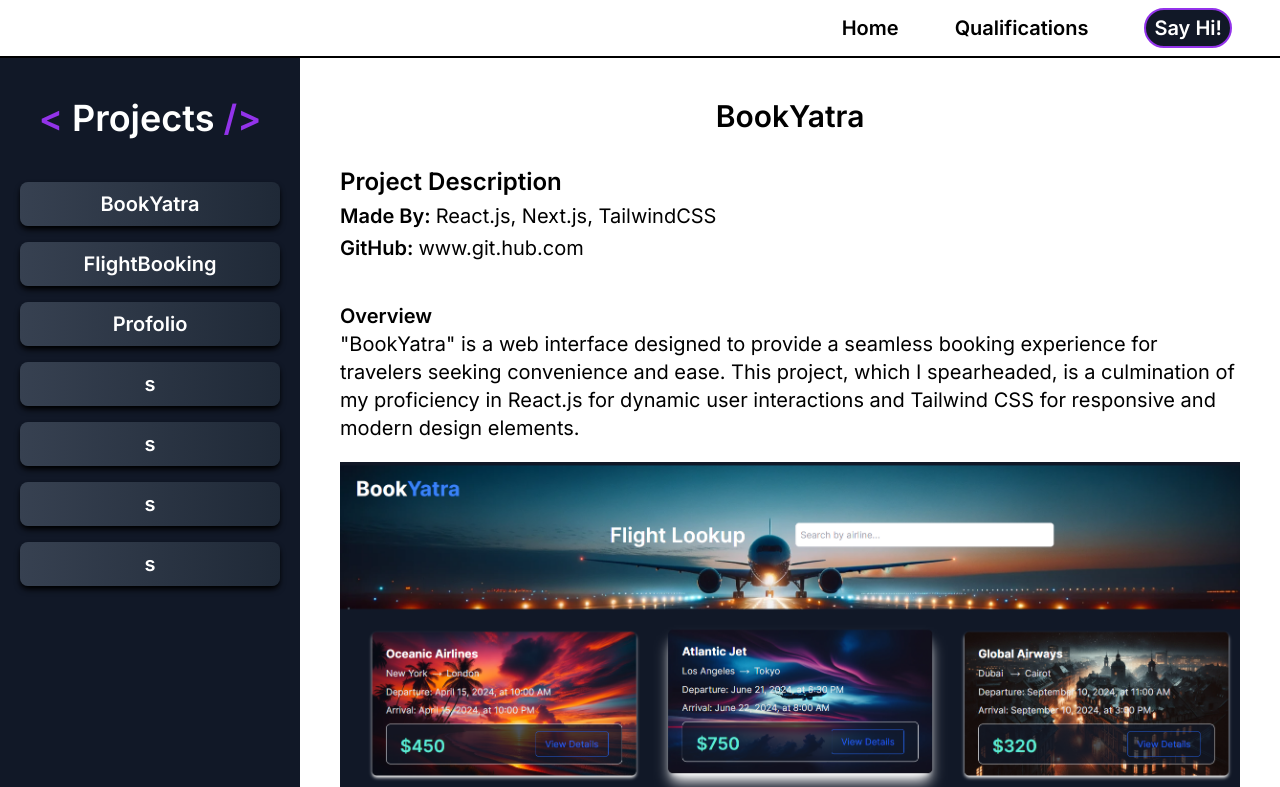
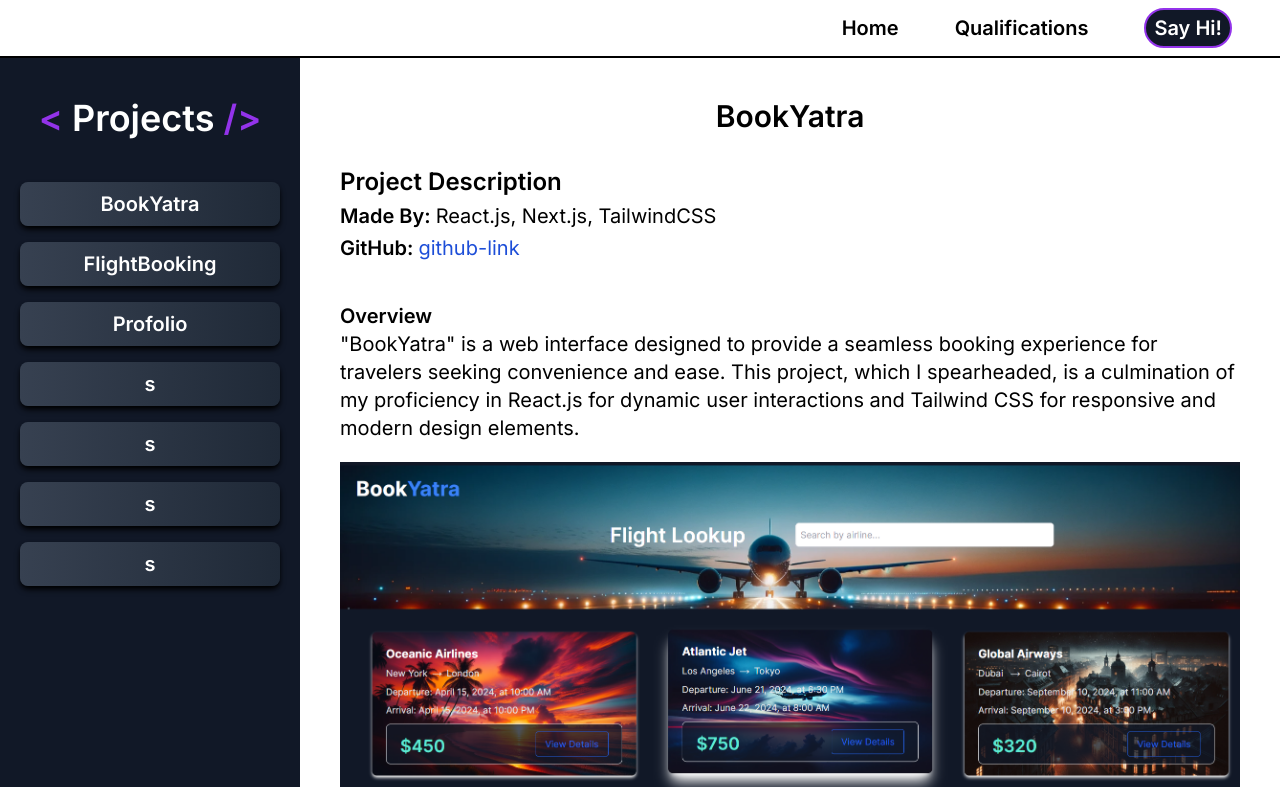
Before and after one commit to SourabhThakur01/protfolio-1, a Next.js app: page /projects in a window 1280 px wide. Shown: the top 787 px of the page. Built offline with nearby package versions, Linux system fonts and the light colour scheme.

Commit message:
add link

```diff
--- a/app/projects/page.js
+++ b/app/projects/page.js
@@ -21,7 +21,7 @@ export default function Home() {
             title: 'BookYatra',
             developmentStack: 'React.js, Next.js, TailwindCSS',
             overview: '"BookYatra" is a web interface designed to provide a seamless booking experience for travelers seeking convenience and ease. This project, which I spearheaded, is a culmination of my proficiency in React.js for dynamic user interactions and Tailwind CSS for responsive and modern design elements.',
-            github: 'www.git.hub.com',
+            github: 'https://github.com/SourabhThakur01/FlightBooking.git',
             img1: './imgs/Bookyatra/flight.png',
             img2: './imgs/Bookyatra/flight2.png',
             img3: './imgs/Bookyatra/user.png',
@@ -95,7 +95,7 @@ export default function Home() {
                         <h2 className="text-3xl font-semibold text-center mb-8">{selectedProject.title}</h2>
                         <h3 className="text-2xl font-semibold mb-1">Project Description</h3>
                         <p className="mb-1"><span className="font-semibold">Made By: </span> <span>{selectedProject.developmentStack}</span></p>
-                        <p className="mb-10"><span className="font-semibold">GitHub: </span> <span>{selectedProject.github}</span></p>
+                        <p className="mb-10"><span className="font-semibold">GitHub: </span> <Link href={selectedProject.github} className="text-blue-700 hover:underline">github-link</Link></p>
                         <p><span className="font-semibold mb-1">Overview</span></p>
                         <p className="mb-5"><span>{selectedProject.overview}</span></p>
                         <img src={selectedProject.img1} alt="BookYatra Screenshot" className="mb-5"/>
```
Also changed, not shown: public/imgs/qualifications/sddefault.jpg (renamed from public/imgs/qualifications/high.jpg).
